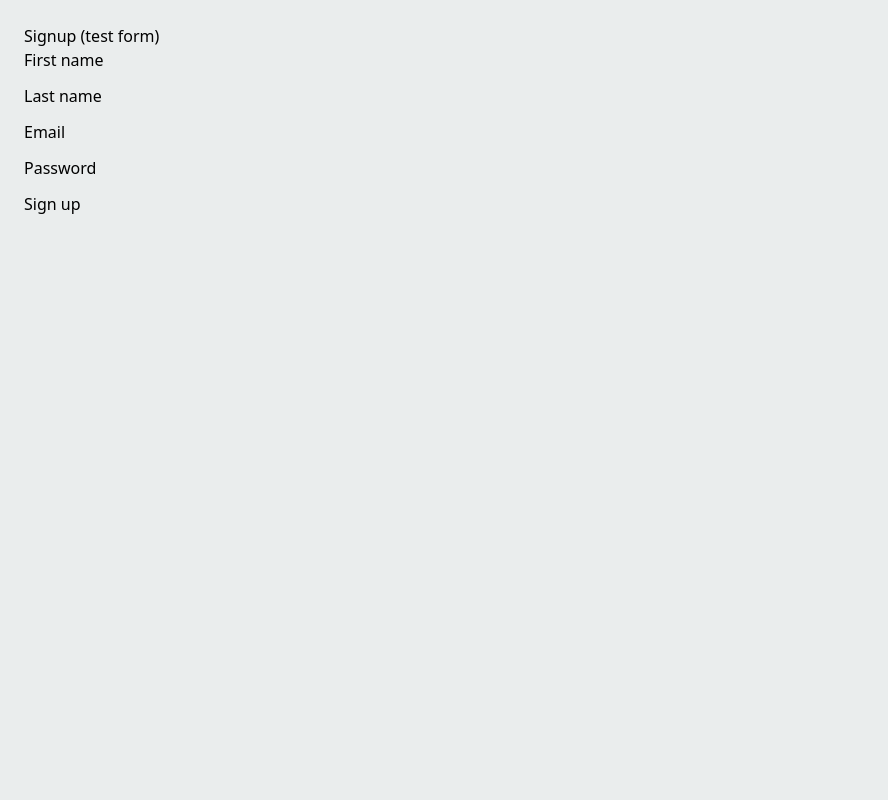
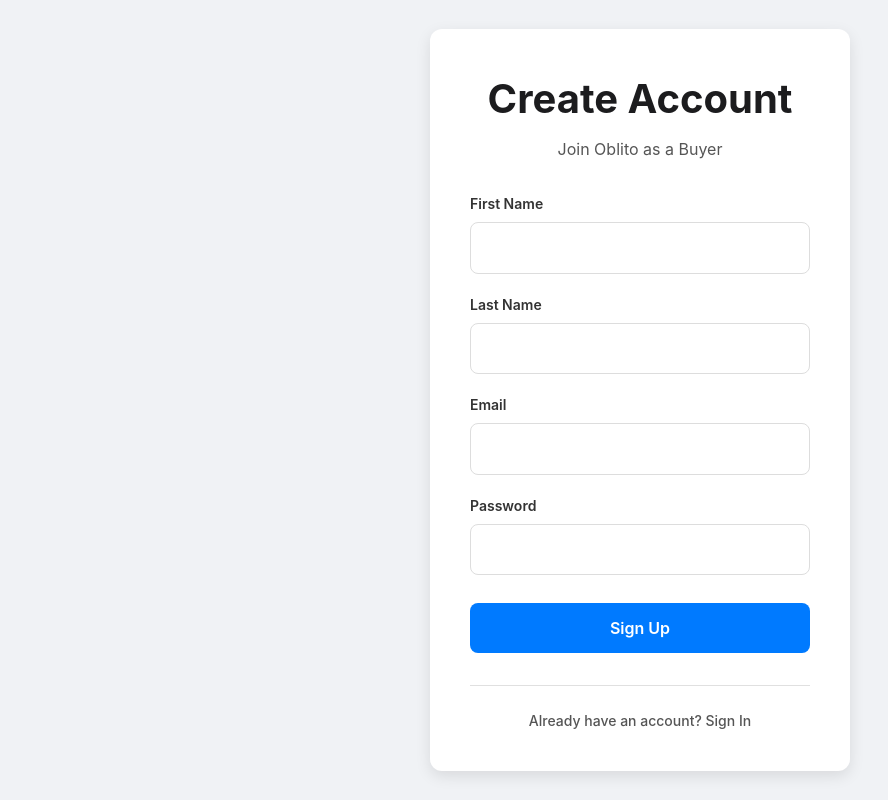
Before and after one commit to CosmoProgrammer/Oblito, a Next.js app in the folder frontend/: page /signup in a window 1280 px wide. Shown: the whole page, without its empty margins (0-888 px from the left). Built offline with nearby package versions, Linux system fonts and the light colour scheme; no server answers.

Commit message:
feat: Sign Up page

```diff
--- a/frontend/app/login/page.tsx
+++ b/frontend/app/login/page.tsx
@@ -3,29 +3,25 @@
 import { useState } from 'react';
 import { useRouter } from 'next/navigation';
 import "./loginStyle.css";
+import type {LoginFormProps} from "@/types/LoginFormProps";
 
-export default function LoginPage() {
-  const [userRole, setUserRole] = useState("Buyer");
-  const router = useRouter();
 
-  function handleRoleClick(role : string) {
-    setUserRole(prevRole => role);
-  }
+const apiBase = process.env.NEXT_PUBLIC_API_URL || "http://localhost:8000";
 
-  const handleGoogleSignIn = () => {
-    router.push("http://localhost:8000/auth/google");
-  }
+function LoginForm({ userRole,
+  email,
+  password,
+  status,
+  message,
+  handleSignIn,
+  handleGoogleSignIn
+}: LoginFormProps) {
 
-  const handleLoginSubmit = (e: React.FormEvent) => {
-    e.preventDefault();
-  }
-
-  const LoginForm = () => {
-    return (
+  return (
       <div className="login-container">
         <h1>OBLITO</h1>
         <p className="welcome-message">{userRole} Sign In</p>
-        <form id="login-form">
+        <form id="login-form" onSubmit={handleSignIn}>
           <div className="form-group">
             <label htmlFor="email">{userRole.charAt(0).toUpperCase() + userRole.slice(1)} Email ID</label>
             <input
@@ -68,12 +64,66 @@ export default function LoginPage() {
         </div>)}
         <div className="signup-link">
           <p>
-            New {userRole}? <a href="#">Create a {userRole} account</a>
+            New {userRole}? <a href="../signup">Create a {userRole} account</a>
           </p>
         </div>
       </div>
     );
+}
+export default function LoginPage() {
+  const [userRole, setUserRole] = useState("Buyer");
+  const [status, setStatus] = useState<"idle" | "loading" | "success" | "error">("idle");
+  const [message, setMessage] = useState<string | null>(null);
+
+  const [email, setEmail] = useState("");
+  const [password, setPassword] = useState("");
+  const router = useRouter();
+
+  function handleRoleClick(role : string) {
+    setUserRole(prevRole => role);
+    setEmail("");
+    setPassword("");
+    setStatus("idle");
+    setMessage(null);
   }
+
+  const handleGoogleSignIn = () => {
+    router.push("http://localhost:8000/auth/google");
+  }
+   const handleSignIn = async (e: React.FormEvent) => {
+        e.preventDefault();
+        setStatus("loading");
+        setMessage(null);
+
+        try {
+            console.log("Attempting login with:", { email, password });
+            const res = await fetch(`${apiBase}/auth/login`, {
+                method: "POST",
+                headers: {
+                    "Content-Type": "application/json",
+                    Accept: "application/json",
+                },
+                credentials: "include",
+                body: JSON.stringify({ email, password, }),
+            });
+
+            const data = await res.json().catch(() => null);
+
+            console.log("Login response:", { res, data });
+
+            if (res.ok) {
+                setStatus("success");
+                setMessage(data?.message || "Login succeeded");
+                router.push('/home');
+            } else {
+                setStatus("error");
+                setMessage(data?.message || JSON.stringify(data) || `HTTP ${res.status}`);
+            }
+        } catch (err: any) {
+            setStatus("error");
+            setMessage(err?.message || String(err));
+        }
+    };
 
   return(
   <div className="page-wrapper">
@@ -106,7 +156,16 @@ export default function LoginPage() {
         </div>
       </div>
 
-{userRole && <LoginForm />}
+{userRole && <LoginForm userRole={userRole}
+  email={email}
+  password={password}
+  status={status}
+  message={message}
+  handleSetEmail={(e) => setEmail(e.target.value)}
+  handleSetPassword={(e) => setPassword(e.target.value)}
+  handleSignIn={handleSignIn}
+  handleGoogleSignIn={handleGoogleSignIn}
+/>}
 </div>
 )
 
--- a/frontend/app/signup/page.tsx
+++ b/frontend/app/signup/page.tsx
@@ -2,6 +2,8 @@
 
 import { useState } from 'react';
 import { useRouter } from 'next/navigation';
+import LoginPage from '../login/page';
+import "./signupStyle.css";
 
 const SignupPage = () => {
     const router = useRouter();
@@ -48,32 +50,68 @@ const SignupPage = () => {
     };
 
     return (
-        <main style={{ padding: 24, fontFamily: 'system-ui, sans-serif' }}>
-            <h1>Signup (test form)</h1>
-            <form onSubmit={handleSubmit} style={{ display: 'grid', gap: 12, maxWidth: 420 }}>
-                <label>
-                    First name
-                    <input value={firstName} onChange={(e) => setFirstName(e.target.value)} name="firstName" required />
-                </label>
-                <label>
-                    Last name
-                    <input value={lastName} onChange={(e) => setLastName(e.target.value)} name="lastName" />
-                </label>
-                <label>
-                    Email
-                    <input type="email" value={email} onChange={(e) => setEmail(e.target.value)} name="email" required />
-                </label>
-                <label>
-                    Password
-                    <input type="password" value={password} onChange={(e) => setPassword(e.target.value)} name="password" required minLength={6} />
-                </label>
+        <main>
+            <div className="page-wrapper">
+            <div className="signup-container">
+                <h1>Create Account</h1>
+                <p className="welcome-message">Join Oblito as a Buyer</p>
 
-                <div>
-                    <button type="submit" disabled={status === "loading"}>
-                        {status === "loading" ? "Signing up..." : "Sign up"}
+                <form onSubmit={handleSubmit} className="signup-form">
+                    <div className="form-group">
+                        <label htmlFor="firstName">First Name</label>
+                        <input
+                            id="firstName"
+                            value={firstName}
+                            onChange={(e) => setFirstName(e.target.value)}
+                            name="firstName"
+                            required
+                        />
+                    </div>
+
+                    <div className="form-group">
+                        <label htmlFor="lastName">Last Name</label>
+                        <input
+                            id="lastName"
+                            value={lastName}
+                            onChange={(e) => setLastName(e.target.value)}
+                            name="lastName"
+                        />
+                    </div>
+
+                    <div className="form-group">
+                        <label htmlFor="email">Email</label>
+                        <input
+                            id="email"
+                            type="email"
+                            value={email}
+                            onChange={(e) => setEmail(e.target.value)}
+                            name="email"
+                            required
+                        />
+                    </div>
+
+                    <div className="form-group">
+                        <label htmlFor="password">Password</label>
+                        <input
+                            id="password"
+                            type="password"
+                            value={password}
+                            onChange={(e) => setPassword(e.target.value)}
+                            name="password"
+                            required
+                            minLength={6}
+                        />
+                    </div>
+
+                    <button type="submit" className="btn btn-primary" disabled={status === "loading"}>
+                        {status === "loading" ? "Creating Account..." : "Sign Up"}
                     </button>
+                </form>
+
+                <div className="alternative-logins">
+                  <a href="/login">Already have an account? Sign In</a>
                 </div>
-            </form>
+            </div>
 
             {message && (
                 <div style={{ marginTop: 16 }}>
@@ -81,7 +119,9 @@ const SignupPage = () => {
                     <pre style={{ whiteSpace: 'pre-wrap' }}>{message}</pre>
                 </div>
             )}
+        </div>
         </main>
+
     );
 };
 
--- /dev/null
+++ b/frontend/app/signup/signupStyle.css
@@ -0,0 +1,162 @@
+/* --- Global Styles & Body (from your login.css) --- */
+body {
+font-family: -apple-system, BlinkMacSystemFont, "Segoe UI", Roboto, Helvetica, Arial, sans-serif;
+background-color: #f0f2f5;
+margin: 0;
+}
+
+/* --- Page Wrapper (from your login.css) --- */
+.page-wrapper {
+display: flex;
+flex-direction: column;
+align-items: center;
+justify-content: center;
+min-height: 100vh;
+width: 100%;
+padding: 20px;
+box-sizing: border-box;
+}
+
+/* --- Signup Container (based on login-container) --- */
+.signup-container {
+background-color: #ffffff;
+padding: 2.5rem;
+border-radius: 12px;
+box-shadow: 0 5px 15px rgba(0, 0, 0, 0.1);
+width: 100%;
+max-width: 420px;
+text-align: center;
+box-sizing: border-box;
+}
+
+/* --- Headings and Text (from your login.css) --- */
+.signup-container h1 {
+font-size: 2.5rem;
+font-weight: 700;
+color: #1c1c1e;
+margin-top: 0;
+margin-bottom: 0.5rem;
+}
+
+.signup-container .welcome-message {
+font-size: 1rem;
+color: #555;
+margin-bottom: 2rem;
+}
+
+
+.signup-form {
+display: grid;
+gap: 1.25rem;
+}
+
+.form-group {
+text-align: left;
+width: 100%;
+}
+
+.form-group label {
+display: block;
+font-size: 0.875rem;
+font-weight: 600;
+margin-bottom: 0.5rem;
+color: #333;
+}
+
+.form-group input {
+width: 100%;
+padding: 0.8rem 1rem;
+font-size: 1rem;
+border: 1px solid #ddd;
+border-radius: 8px;
+box-sizing: border-box; /* Important */
+transition: border-color 0.2s ease, box-shadow 0.2s ease;
+}
+
+.form-group input:focus {
+outline: none;
+border-color: #007aff;
+box-shadow: 0 0 0 3px rgba(0, 122, 255, 0.1);
+}
+
+
+.btn {
+width: 100%;
+padding: 0.8rem 1rem;
+font-size: 1rem;
+font-weight: 600;
+border: none;
+border-radius: 8px;
+cursor: pointer;
+transition: background-color 0.2s ease, opacity 0.2s ease;
+display: flex;
+align-items: center;
+justify-content: center;
+gap: 0.5rem;
+margin-top: 0.5rem;
+}
+
+.btn-primary {
+background-color: #007aff;
+color: white;
+}
+
+.btn-primary:hover {
+background-color: #005ecb;
+}
+
+
+.btn:disabled {
+background-color: #a0cfff;
+cursor: not-allowed;
+opacity: 0.7;
+}
+
+/* --- NEW: Result Message Box --- */
+.result-message {
+margin-top: 1.5rem;
+padding: 1rem;
+border-radius: 8px;
+text-align: left;
+font-size: 0.9rem;
+line-height: 1.4;
+word-break: break-word;
+}
+
+.result-message pre {
+margin: 0;
+white-space: pre-wrap; /* Ensures long messages wrap */
+font-family: monospace;
+}
+
+.result-message.success {
+background-color: #e6f7ec;
+border: 1px solid #b7e4c7;
+color: #084c22;
+}
+
+.result-message.error {
+background-color: #fde8e8;
+border: 1px solid #f7c5c5;
+color: #8c1c1c;
+}
+
+/* --- Alternative Logins (from your login.css) --- */
+.alternative-logins {
+margin-top: 2rem;
+padding-top: 1.5rem;
+border-top: 1px solid #e0e0e0;
+font-size: 0.875rem;
+}
+
+.alternative-logins a {
+color: #555;
+text-decoration: none;
+font-weight: 500;
+transition: color 0.2s ease;
+}
+
+.alternative-logins a:hover {
+color: #007aff;
+text-decoration: underline;
+}
--- /dev/null
+++ b/frontend/types/LoginFormProps.ts
@@ -0,0 +1,11 @@
+export interface LoginFormProps {
+  userRole: string;
+  email: string;
+  password: string;
+  status: "idle" | "loading" | "success" | "error";
+  message: string | null;
+  handleSetEmail: (e: React.ChangeEvent<HTMLInputElement>) => void;
+  handleSetPassword: (e: React.ChangeEvent<HTMLInputElement>) => void;
+  handleSignIn: (e: React.FormEvent) => void;
+  handleGoogleSignIn: () => void;
+}
```
Also changed, not shown: 1 other file (tests, documents, lock files or other folders).
